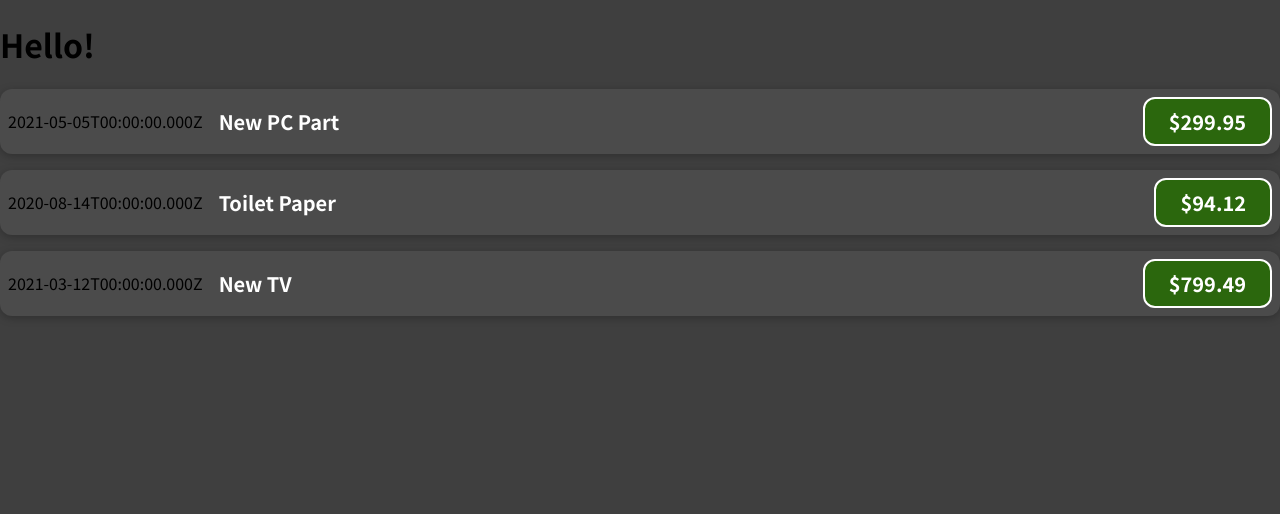
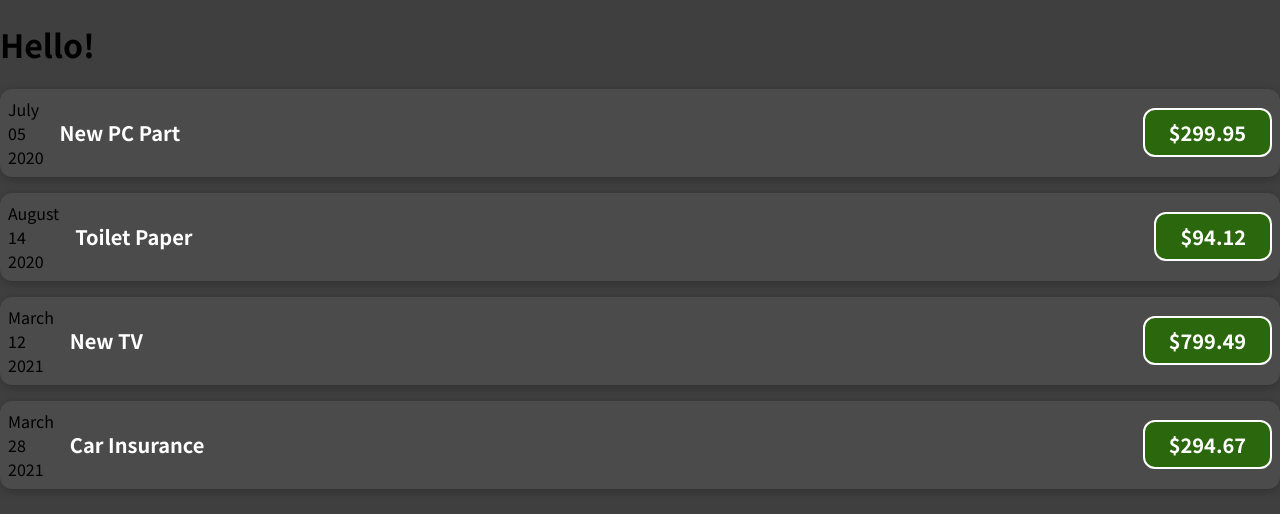
Before and after one commit to gunnarsikorski/expense-tracker, a React (Create React App) app: page / in a window 1280 px wide. Shown: the top 514 px of the page. Built offline with nearby package versions, Linux system fonts and the light colour scheme.

Commit message:
Splitting date to its own component

```diff
--- a/src/App.js
+++ b/src/App.js
@@ -7,7 +7,7 @@
 			id: 'e1',
 			title: 'New PC Part',
 			amount: 299.95,
-			date: new Date(2021, 4, 5),
+			date: new Date(2020, 6, 5),
 		},
 		{
 			id: 'e2',
@@ -53,6 +53,11 @@
 				amount={expenses[2].amount}
 				date={expenses[2].date}
 			/>
+			<ExpenseItem
+				title={expenses[3].title}
+				amount={expenses[3].amount}
+				date={expenses[3].date}
+			/>
 		</div>
 	);
 }
--- /dev/null
+++ b/src/components/ExpenseDate.js
@@ -0,0 +1,19 @@
+import React from 'react';
+
+
+function ExpenseDate(props) {
+
+	const month = props.date.toLocaleString('en-US', { month: 'long' }); // shows month in a readable way
+	const day = props.date.toLocaleString('en-US', { day: '2-digit' });
+	const year = props.date.getFullYear();
+
+	return (
+		<div>
+			<div>{month}</div>
+			<div>{day}</div>
+			<div>{year}</div>
+		</div>
+	);
+}
+
+export default ExpenseDate;
--- a/src/components/ExpenseItem.js
+++ b/src/components/ExpenseItem.js
@@ -1,11 +1,12 @@
 import React from 'react';
 import './ExpenseItem.css';
+import ExpenseDate from './ExpenseDate'
 
 function ExpenseItem(props) {
 
 	return (
 		<div className='expense-item'>
-			<div>{props.date.toISOString()}</div>
+			<ExpenseDate date={props.date}/>
 			<div className='expense-item__description'>
 				<h2>{props.title}</h2>
 				<div className='expense-item__price'>${props.amount}</div>
```
